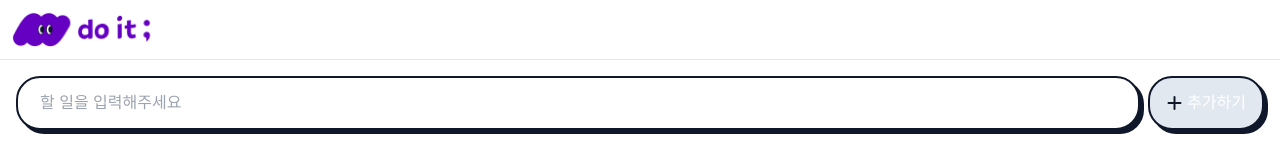
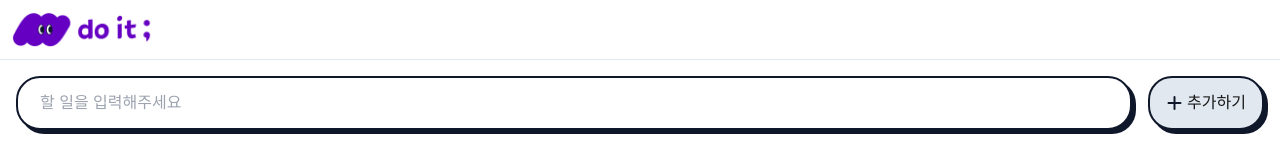
Before and after one commit to e-sum-e/codeit-todolist, a Next.js app: page / in a window 1280 px wide. Shown: the top 152 px of the page. Built offline with nearby package versions, Linux system fonts and the light colour scheme.

Commit message:
:hammer: todo list에 따라 UI가 다르게 보이도록 적용

```diff
--- a/src/app/page.tsx
+++ b/src/app/page.tsx
@@ -14,7 +14,7 @@ const tempCheckListItems = [
 export default function Home() {
   return (
     <>
-      <div className="flex gap-[8px]">
+      <div className="flex gap-[8px] md:gap-[16px]">
         <TodoInput />
         <TextButton
           icon={
@@ -30,7 +30,7 @@ export default function Home() {
               : ButtonType.PRIMARY
           }
           text={"추가하기"}
-          style={"flex-none text-white"}
+          style={`flex-none ${tempCheckListItems.length === 0 && "text-white"}`}
         />
       </div>
       <div className="mt-[24px]">
```
